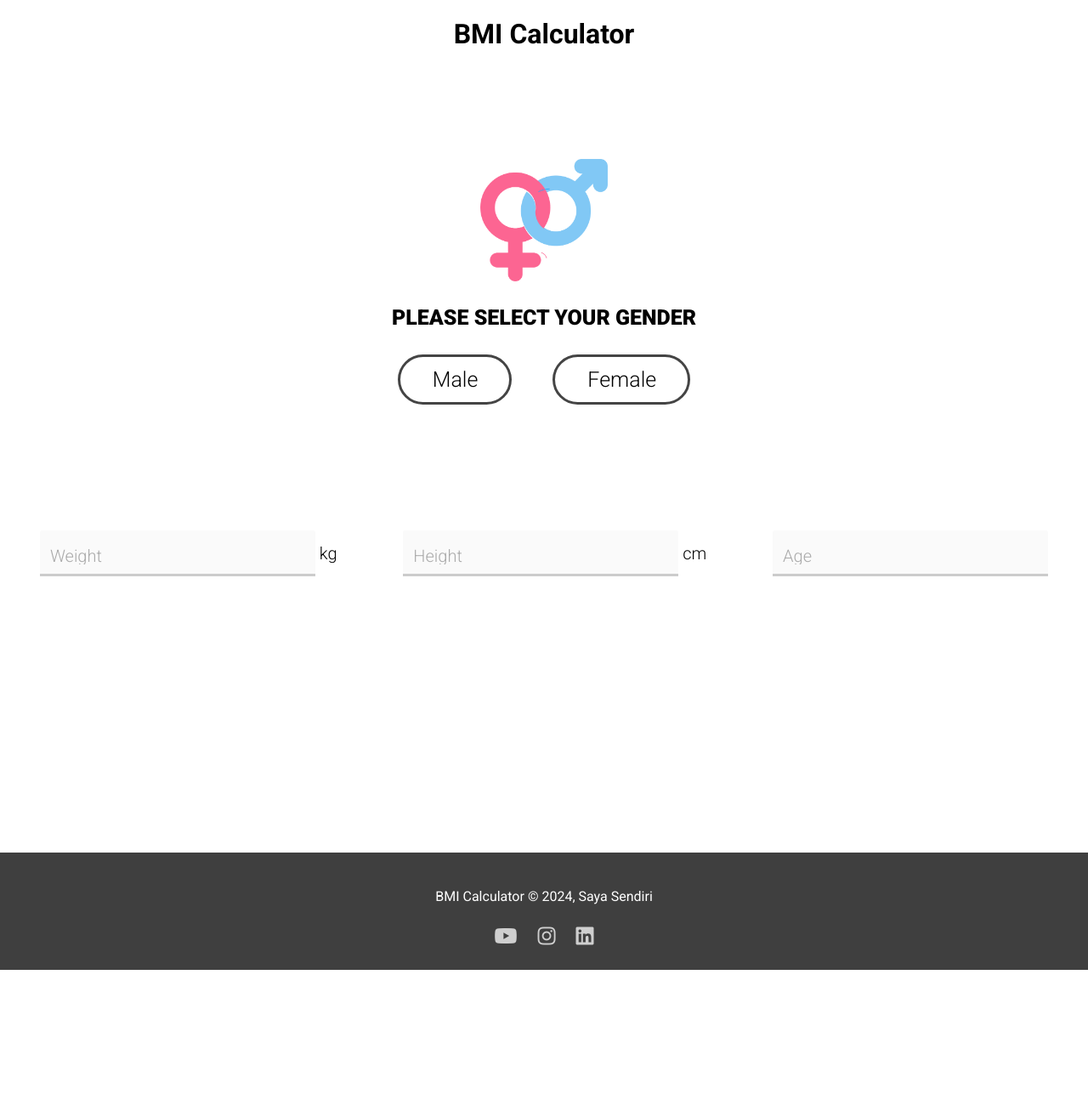
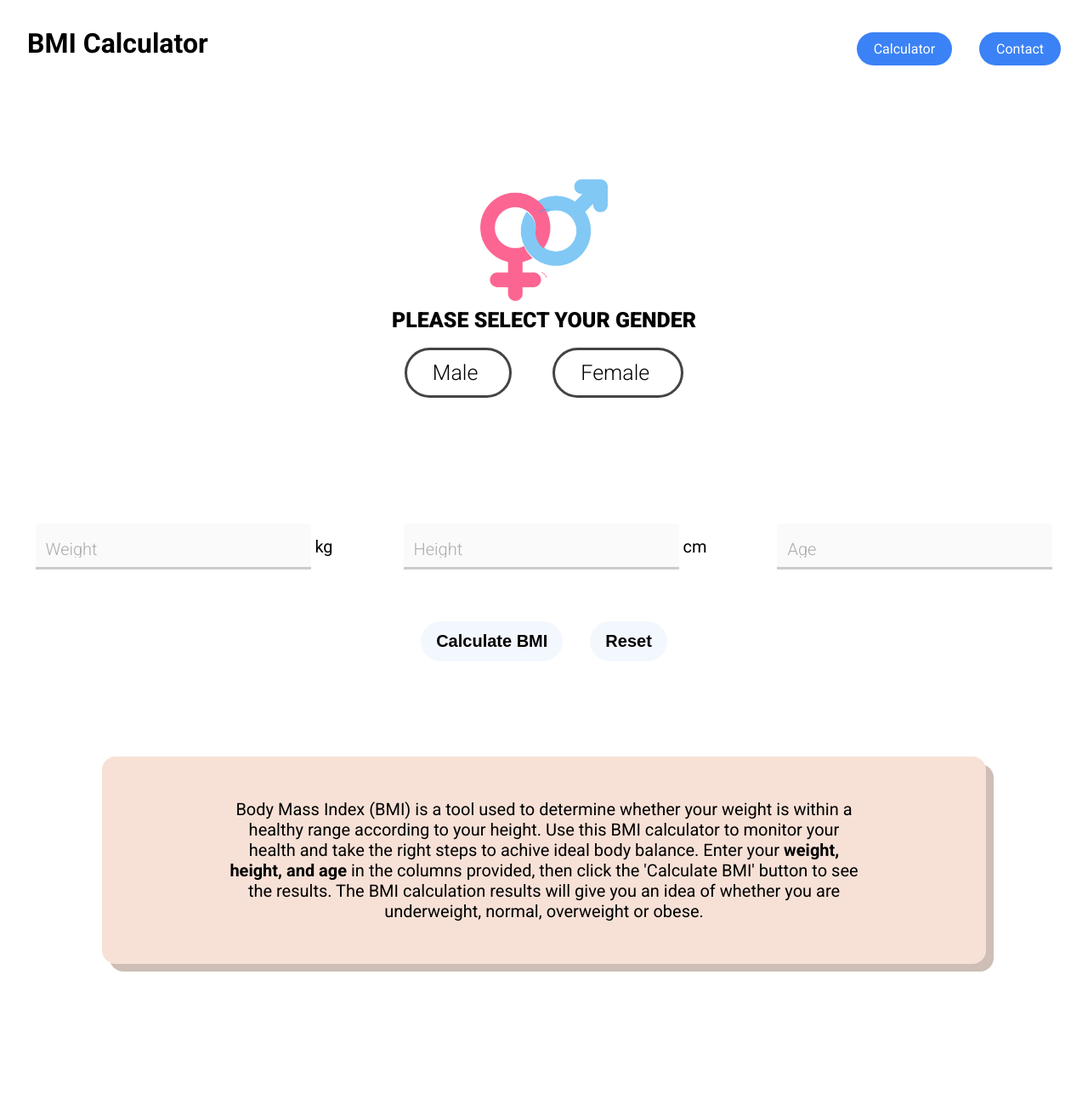
Before and after one commit to revou-fundamental-course/8-jul-24-AprizalWijatmiko, a plain HTML site: page index.html in a window 1280 px wide. Shown: the top 1300 px of the page at 85% size. Before the commit the page ends 1141 px from the top, so only its background shows below. Drawn offline with Linux system fonts and the light colour scheme.

Commit message:
finished input form, change the header navbar

```diff
--- a/css/style.css
+++ b/css/style.css
@@ -1,7 +1,9 @@
-*, *:before *:after {
+*,
+*:before,
+*:after {
   margin: 0;
   padding: 0;
-  box-sizing: border-box;
+  scroll-behavior: smooth;
 }
 
 body {
@@ -10,9 +12,40 @@ body {
 }
 
 header {
-  text-align: center;
-  margin-top: 1rem;
+  display: flex;
+  justify-content: space-between;
   margin-bottom: 8rem;
+  margin-top: 2rem;
+  margin-left: 2rem;
+  margin-right: 2rem;
+}
+
+header nav ul {
+  list-style: none;
+  width: 100%;
+  max-width: 1200px;
+  padding-block: 1rem;
+  margin-inline: auto;
+
+  display: flex;
+  justify-content: flex-end;
+  align-items: center;
+  gap: 2rem;
+
+  z-index: 9999;
+}
+
+header nav ul li a {
+  text-decoration: none;
+  color: white;
+  background-color: #3b82f6;
+  padding: 10px 20px;
+  border-radius: 999px;
+}
+
+header nav ul li a:hover {
+  background-color: #f3f7fe;
+  color: #35374B;
 }
 
 img {
@@ -23,6 +56,7 @@ h2 {
   font-size: 25px;
   text-transform: uppercase;
   font-weight: 900;
+  margin-bottom: 10px;
 }
 
 .gender-choice {
@@ -132,6 +166,10 @@ h2 {
   font-size: 20px;
 }
 
+.form .unit {
+  font-weight: 400;
+}
+
 .form .placeholder {
   position: absolute;
   left: var(--field-padding);
@@ -174,6 +212,49 @@ h2 {
   background-size: 100% 0.15em, 100% 0.1em, 100%;
 }
 
+.operation {
+  display: flex;
+  justify-content: center;
+  align-items: center;
+  gap: 2rem;
+  margin-top: 3.5rem;
+}
+
+.operation label input {
+  padding: 12px 18px;
+  font-size: 20px;
+  border-radius: 30px;
+  font-weight: bold;
+  background-color: #f3f7fe;
+  border: none;
+  transition: .3s;
+}
+
+.operation label input:hover {
+  background-color: #3b82f6;
+  box-shadow: 0 0 0 5px #3b83f65f;
+  color: #fff;
+}
+
+section article {
+  display: flex;
+  justify-content: center;
+  align-items: center;
+  margin-top: 7rem;
+  background: #f7e1d7;
+  margin-left: 7.5rem;
+  margin-right: 7.5rem;
+  border-radius: 1rem;
+  box-shadow: 9px 9px #cebeb7;
+}
+
+section article p {
+  font-size: 20px;
+  text-align: center;
+  padding: 50px 150px;
+}
+
+
 footer {
   text-align: center;
   background-color: #3F3F3F;
@@ -185,7 +266,6 @@ footer {
   right: 0;
 
 }
-
 
 footer .social-media ul{
   display: flex;
--- a/index.html
+++ b/index.html
@@ -23,6 +23,13 @@
 <body>
   <header>
     <h1>BMI Calculator</h1>
+    <nav>
+      <div class="nav-link">
+        <ul>
+          <li><a href="#calculator">Calculator</a></li>
+          <li><a href="#foot">Contact</a></li>
+        </ul>
+      </div>
   </header>
 
   <main>
@@ -30,7 +37,7 @@
       <div class="gender-choice">
 
         <img src="assets/gender.png" alt="gender-symbol">
-        <h2>Please Select Your Gender</h2>
+        <h2 id="calculator">Please Select Your Gender</h2>
           <div class="gender">
           <label style="--clr:#7fc8f8;">
               <input type="radio" name="gender">
@@ -69,6 +76,29 @@
       </div>
     </section>
 
+    <section>
+      <div class="operation">
+      <label for="">
+        <input type="button" value="Calculate BMI">
+      </label>
+
+      <label for="">
+        <input type="button" value="Reset">
+      </label>
+      </div>
+    </section>
+
+    <section>
+      <article>
+        <p>Body Mass Index (BMI) is a tool used to determine whether your weight is within a healthy range according to your height.
+          Use this BMI calculator to monitor your health and take the right steps to achive ideal body balance. Enter your
+          <strong>weight, height, and age</strong> in the columns provided, then click the 'Calculate BMI' button to see the results.
+          The BMI calculation results will give you an idea of whether you are underweight, normal, overweight or obese.
+        </p>
+      </article>
+    </section>
+
+
   </main>
 
   <footer>
```
